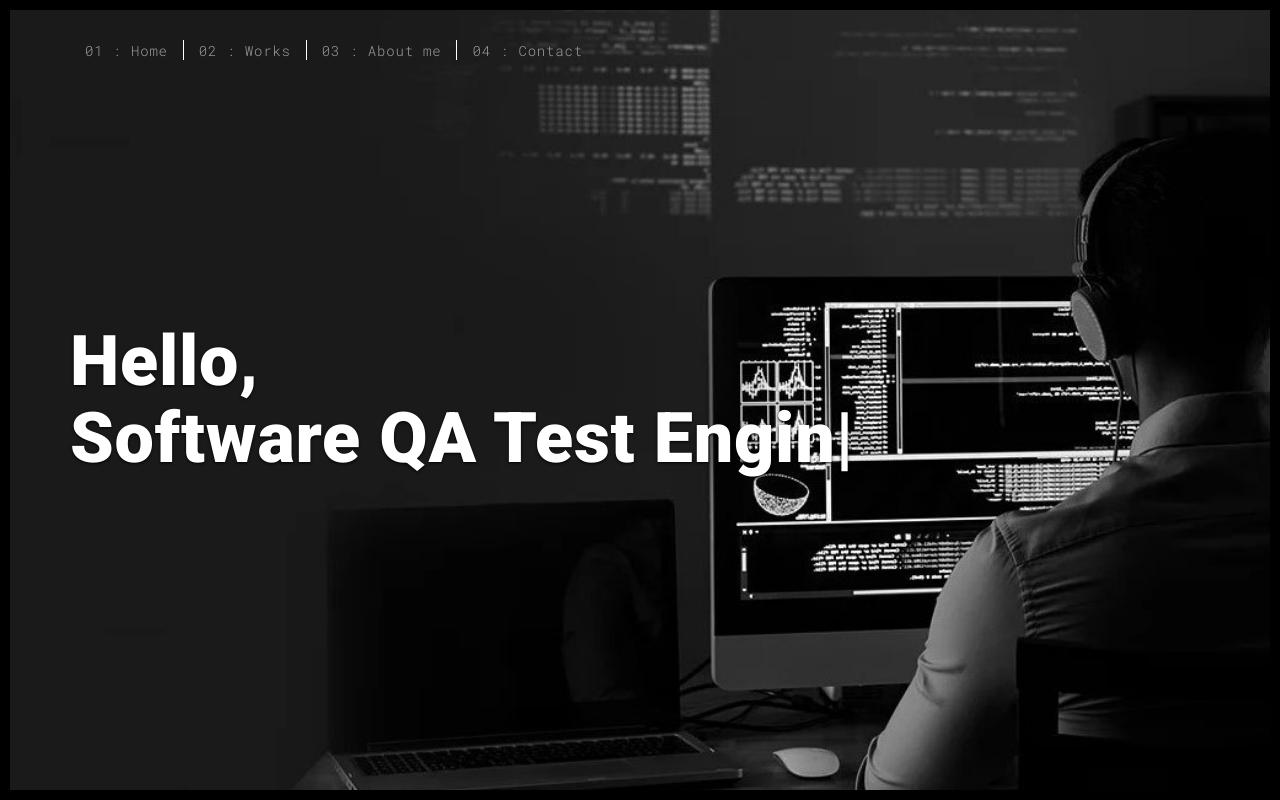
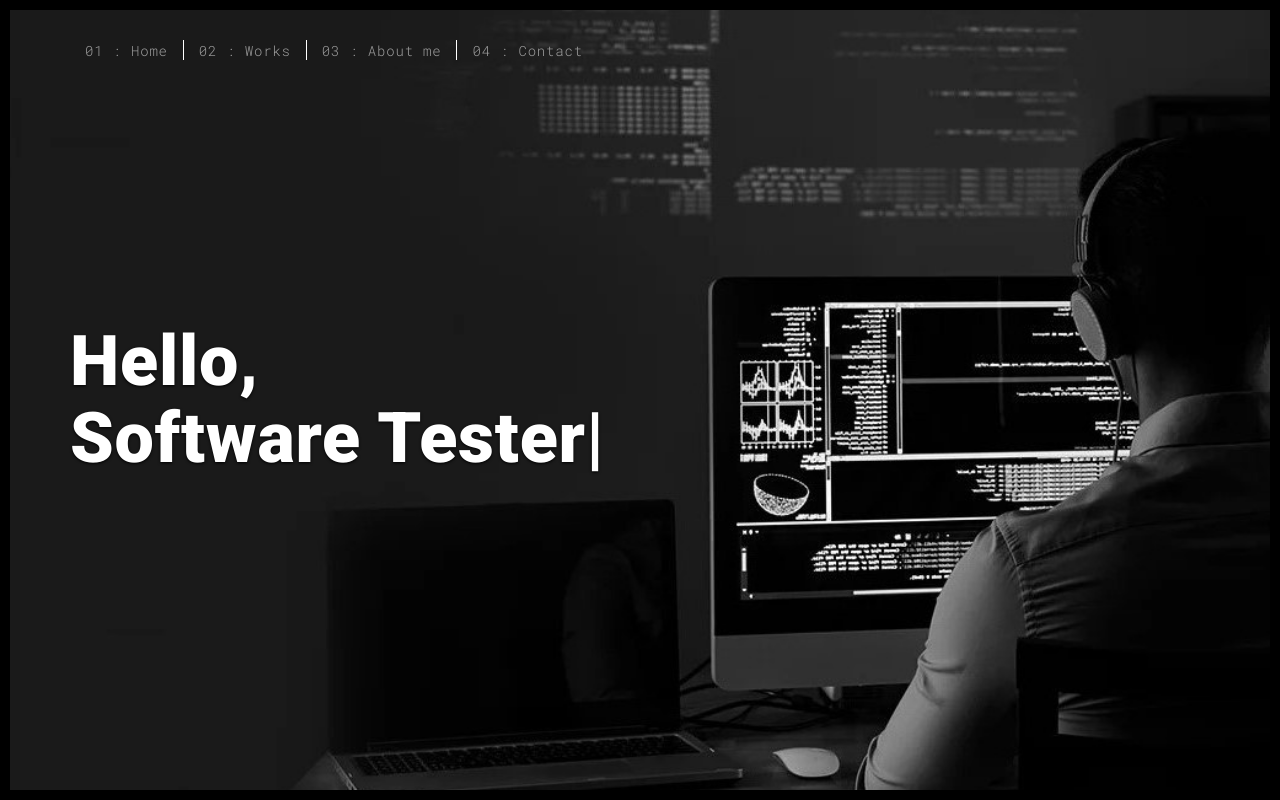
Before and after one commit to MarianTalmaciu/portfo, a Flask app: page / in a window 1280 px wide. Run offline with Flask 2, Linux system fonts and the light colour scheme; some libraries are stand-ins or nearby versions.

Commit message:
new changes on index page

```diff
--- a/templates/index.html
+++ b/templates/index.html
@@ -58,8 +58,8 @@
             <div class="text-content">
               <h1>Hello,<br>
                 <span id="typed-strings">
-                  <span>I'm Marian Talmaciu</span>
-                  <span>Software QA Test Engineer</span>
+                  <span>I am Marian Talmaciu</span>
+                  <span>Software Tester</span>
                   <!-- <span>Working as a Freelance</span> -->
                 </span>
                 <span id="typed"></span>
```
